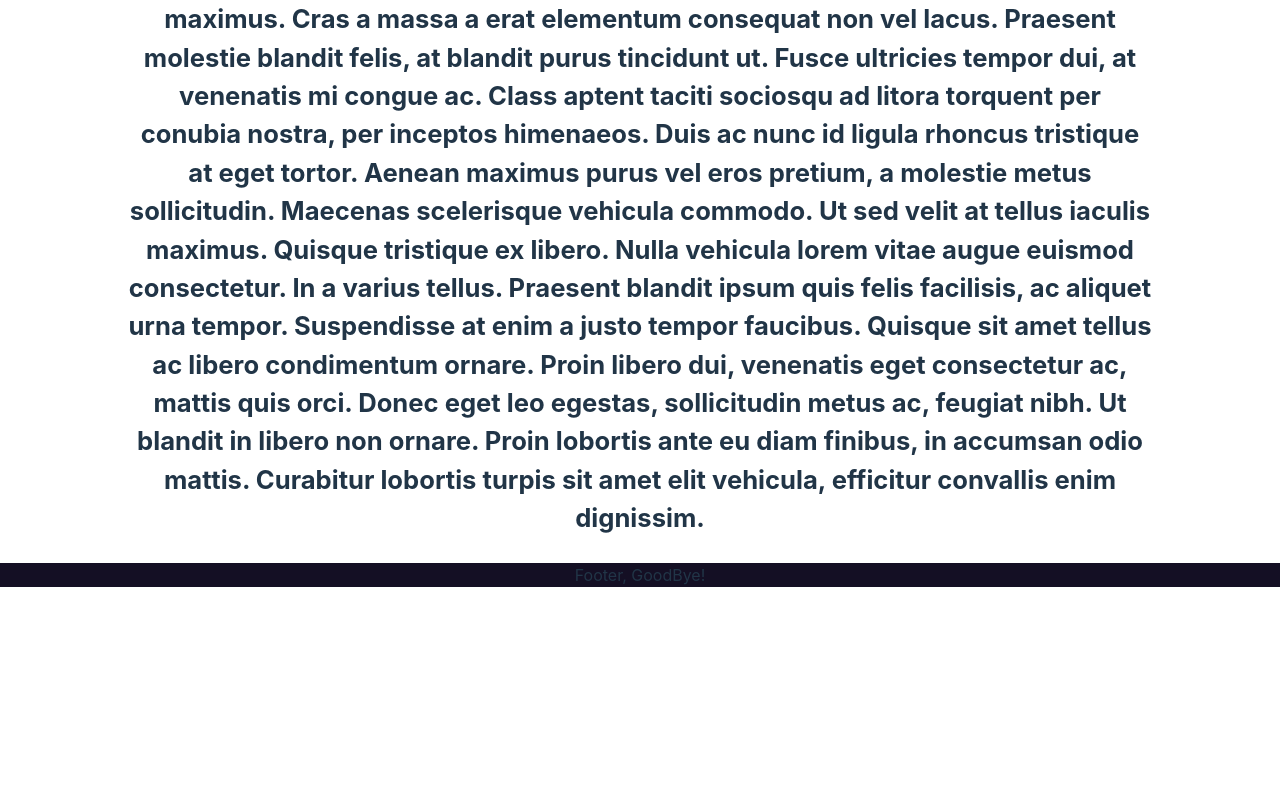
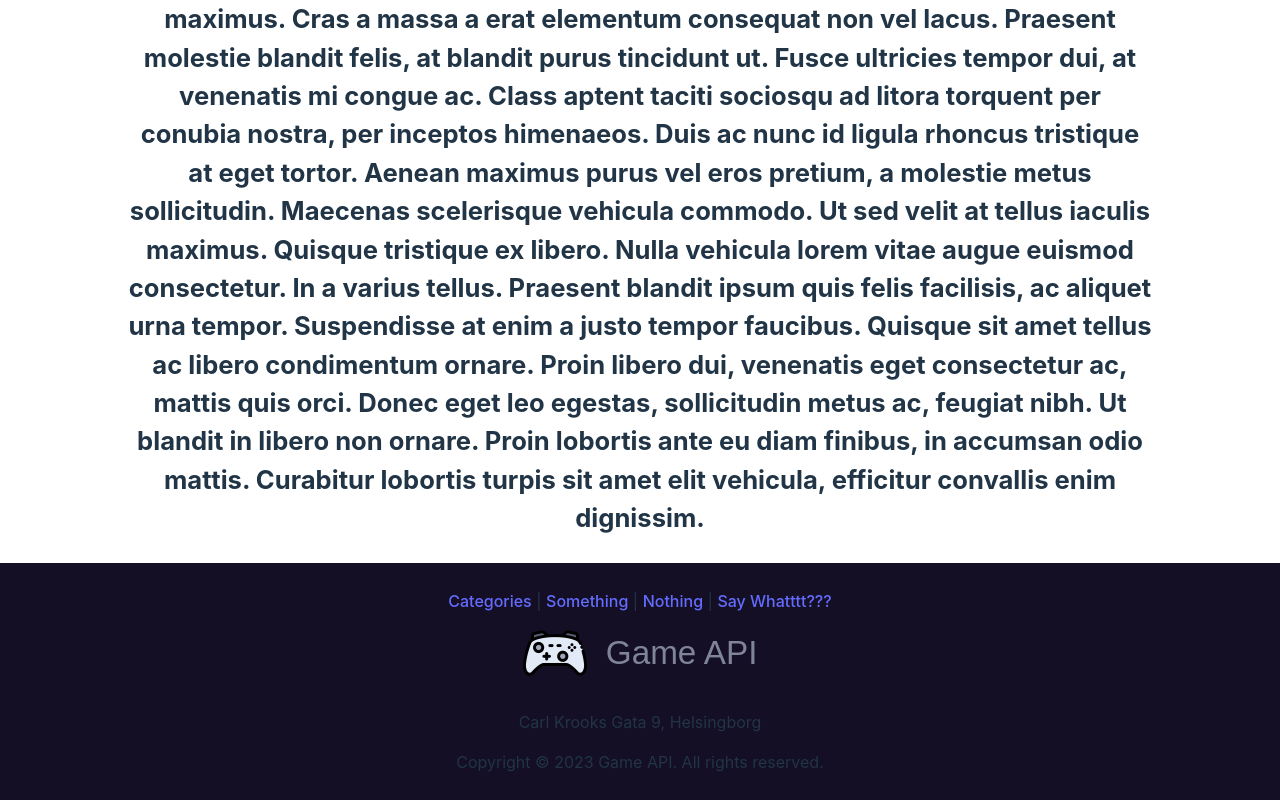
Before and after one commit to Eduard4002/steam-API-project, a React (Vite) app: page / in a window 1280 px wide. Shown: the part 482-1282 px from the top of the page. Before the commit the page ends 1069 px from the top, so only its background shows below. Built offline with nearby package versions, Linux system fonts and the light colour scheme.

Commit message:
Footer done! 	modified:   src/assets/components/footer.jsx 	modified:   src/assets/css/footer.css

```diff
--- a/src/assets/components/footer.jsx
+++ b/src/assets/components/footer.jsx
@@ -1,10 +1,25 @@
 import "../css/footer.css";
+import Logo from '../img/logo.png';
 
 function Footer() {
   return (
     <>
       <footer>
-        <div>Footer, GoodBye!</div>
+
+        <div>
+          <a href="#">Categories</a> | <a href="#">Something</a> |{" "}
+          <a href="#">Nothing</a> | <a href="#">Say Whatttt???</a>
+        </div>
+        <div className="logoDiv">
+          <img src={Logo} alt="Logo" />
+          <h1>Game API</h1>
+        </div>
+        <div>
+          <p>Carl Krooks Gata 9, Helsingborg</p>
+        </div>
+        <div>
+            <span>Copyright &copy; 2023 Game API. All rights reserved.</span>
+        </div>
       </footer>
     </>
   );
--- a/src/assets/css/footer.css
+++ b/src/assets/css/footer.css
@@ -3,9 +3,27 @@ html {
     margin: 0;
 }
 footer {
+    padding: 2vw;
     position: relative;
     bottom: 0;
     left: 0;
-    width: 100%;
+    width: 100% - 2vw;
     background-color: rgb(20,15,36);
 }
+.logoDiv {
+    text-align: center;
+    display: flex;
+    justify-content: center;
+    align-items: center;
+}
+.logoDiv > img {
+    width: 5vw;
+    height: 5vw;
+}
+.logoDiv > h1 {
+    color: rgb(128,132,154);
+    margin-left: 1.5vw;
+    font-size: 2.6vw;
+    font-family: Arial, Helvetica, sans-serif;
+    font-weight: lighter;
+}
```
